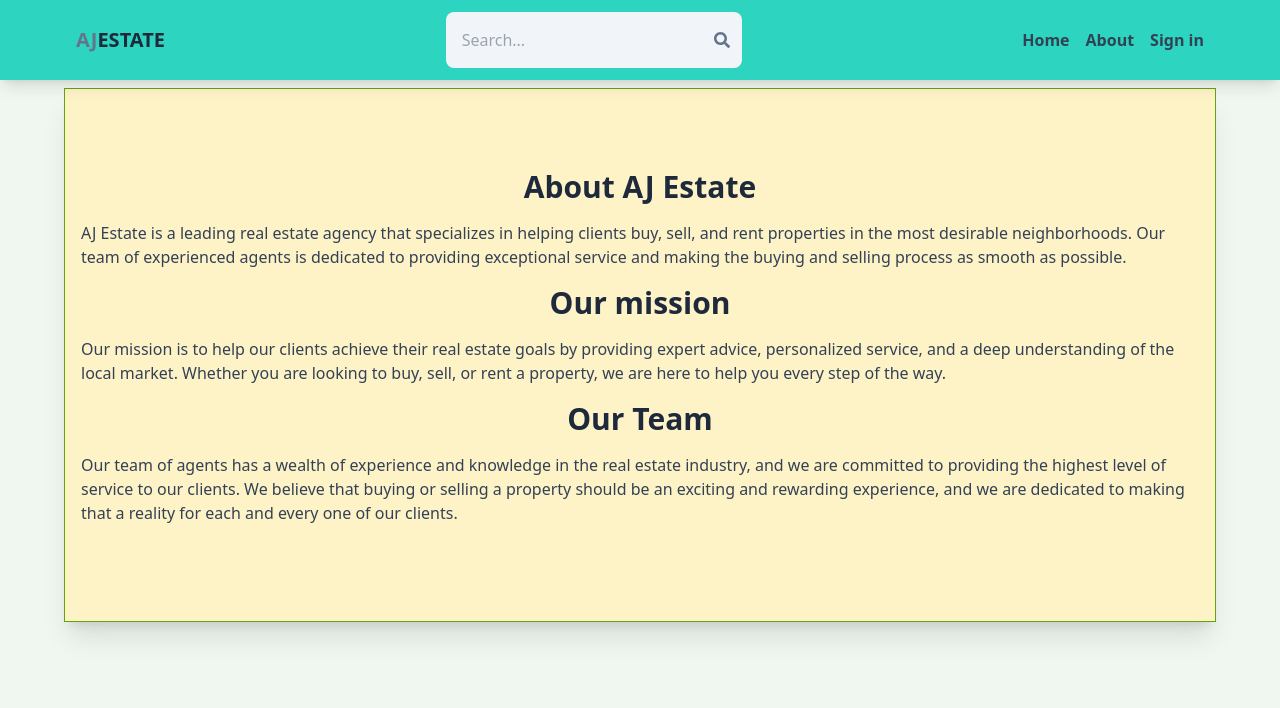
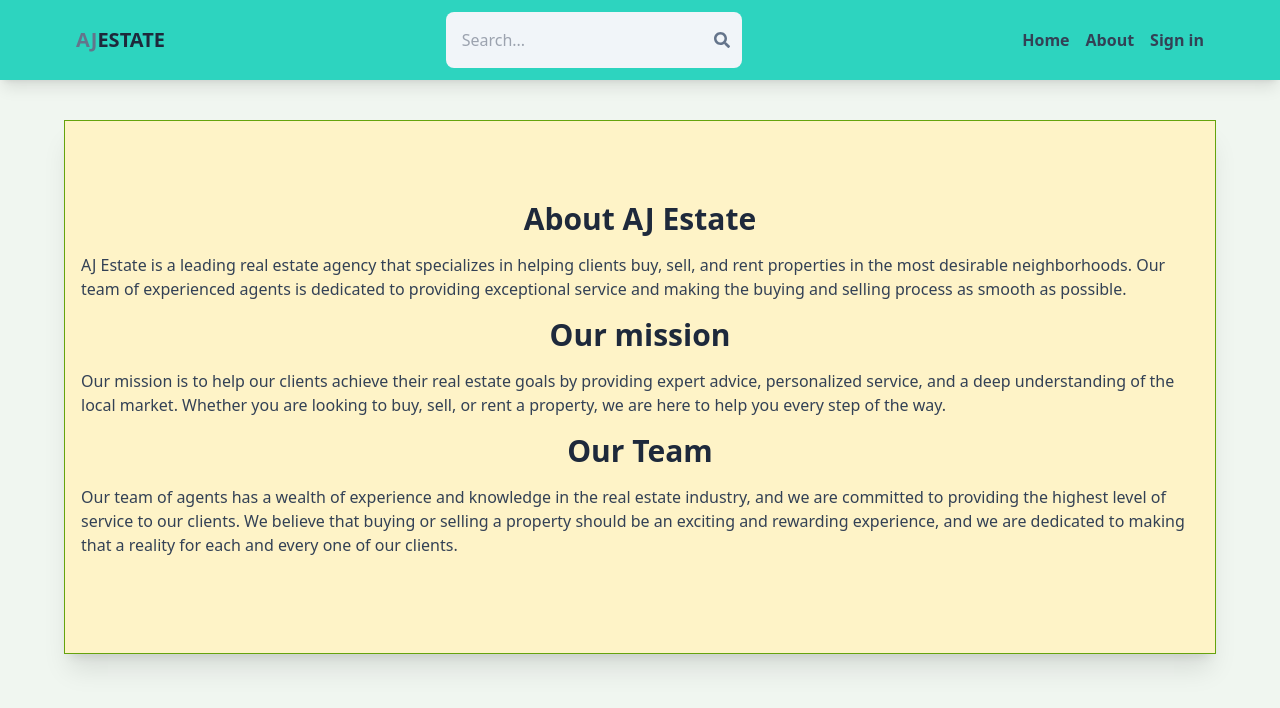
Before and after one commit to Julius-1993/RealEstateProject, a React (Vite) app in the folder AJ-EstateApp/: page /about in a window 1280 px wide. Shown: the top 708 px of the page. Built offline with nearby package versions, Linux system fonts and the light colour scheme; no server answers.

Commit message:
Complete About Page

```diff
--- a/AJ-EstateApp/index.html
+++ b/AJ-EstateApp/index.html
@@ -2,7 +2,6 @@
 <html lang="en">
   <head>
     <meta charset="UTF-8" />
-    <link rel="icon" type="image/svg+xml" href="/vite.svg" />
     <meta name="viewport" content="width=device-width, initial-scale=1.0" />
     <title>AJ ESTATE</title>
   </head>
--- a/AJ-EstateApp/src/Screens/About.jsx
+++ b/AJ-EstateApp/src/Screens/About.jsx
@@ -2,7 +2,7 @@ import React from 'react'
 
 export default function About() {
   return (
-    <div className='py-20 px-4 max-w-6xl mx-auto border border-lime-600 mt-2 bg-amber-100 shadow-xl'>
+    <div className='py-20 px-4 max-w-6xl mx-auto border border-lime-600 mt-10 bg-amber-100 shadow-xl hover:scale-110'>
       <h1 className='text-3xl font-bold mb-4 text-slate-800 text-center'>About AJ Estate</h1>
       <p className='mb-4 text-slate-700'>AJ Estate is a leading real estate agency that specializes in helping clients buy, sell, and rent properties in the most desirable neighborhoods. Our team of experienced agents is dedicated to providing exceptional service and making the buying and selling process as smooth as possible.</p>
 
```
